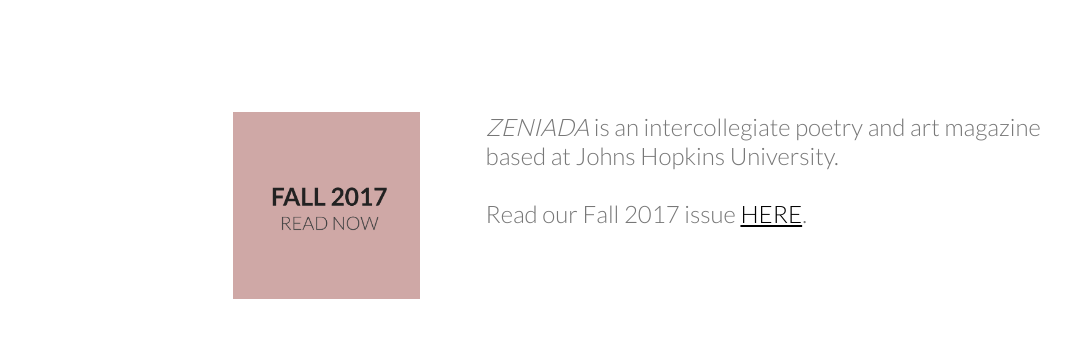
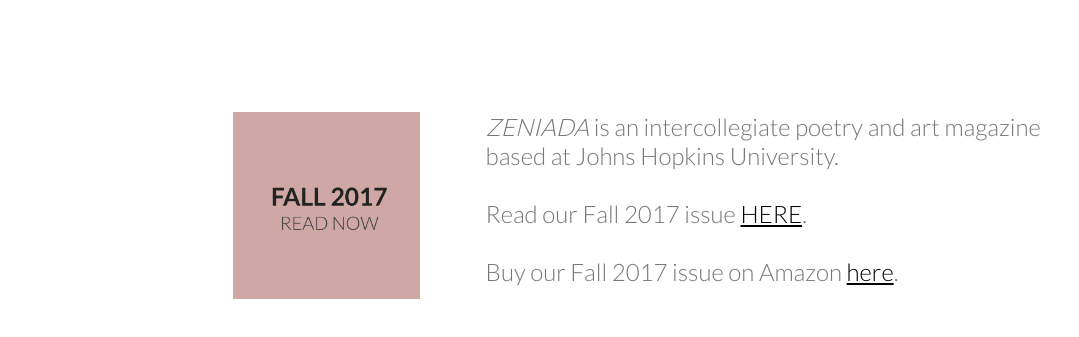
Before and after one commit to joellymammoth/zeniada.github.io, a plain HTML site: page index.html in a window 1280 px wide. Shown: the part 227-564 px from the top of the page, without its empty margins (0-1079 px from the left). Drawn offline with Linux system fonts and the light colour scheme.

Commit message:
purchase link for Fall 2017

```diff
--- a/index.html
+++ b/index.html
@@ -48,7 +48,8 @@
 						</a>
 						<span><i style="text-transform: uppercase">Zeniada</i> is an intercollegiate poetry and art magazine based at Johns Hopkins University.
 						<br><br>
-						Read our Fall 2017 issue <a href="fall2017" style="text-transform: uppercase"><u>here</u></a>.</span>
+						Read our Fall 2017 issue <a href="fall2017" style="text-transform: uppercase"><u>here</u></a>.<br><br>
+						Buy our Fall 2017 issue on Amazon <a href="https://www.amazon.com/Zeniada-Fall-2017/dp/1388995875/ref=sr_1_1/146-4570569-9949549?ie=UTF8&qid=1518541739&sr=8-1&keywords=zeniada" target="_blank"><u>here</u></a>.</span>
 					</section>
 
 					<!-- ABOUT -->
```
